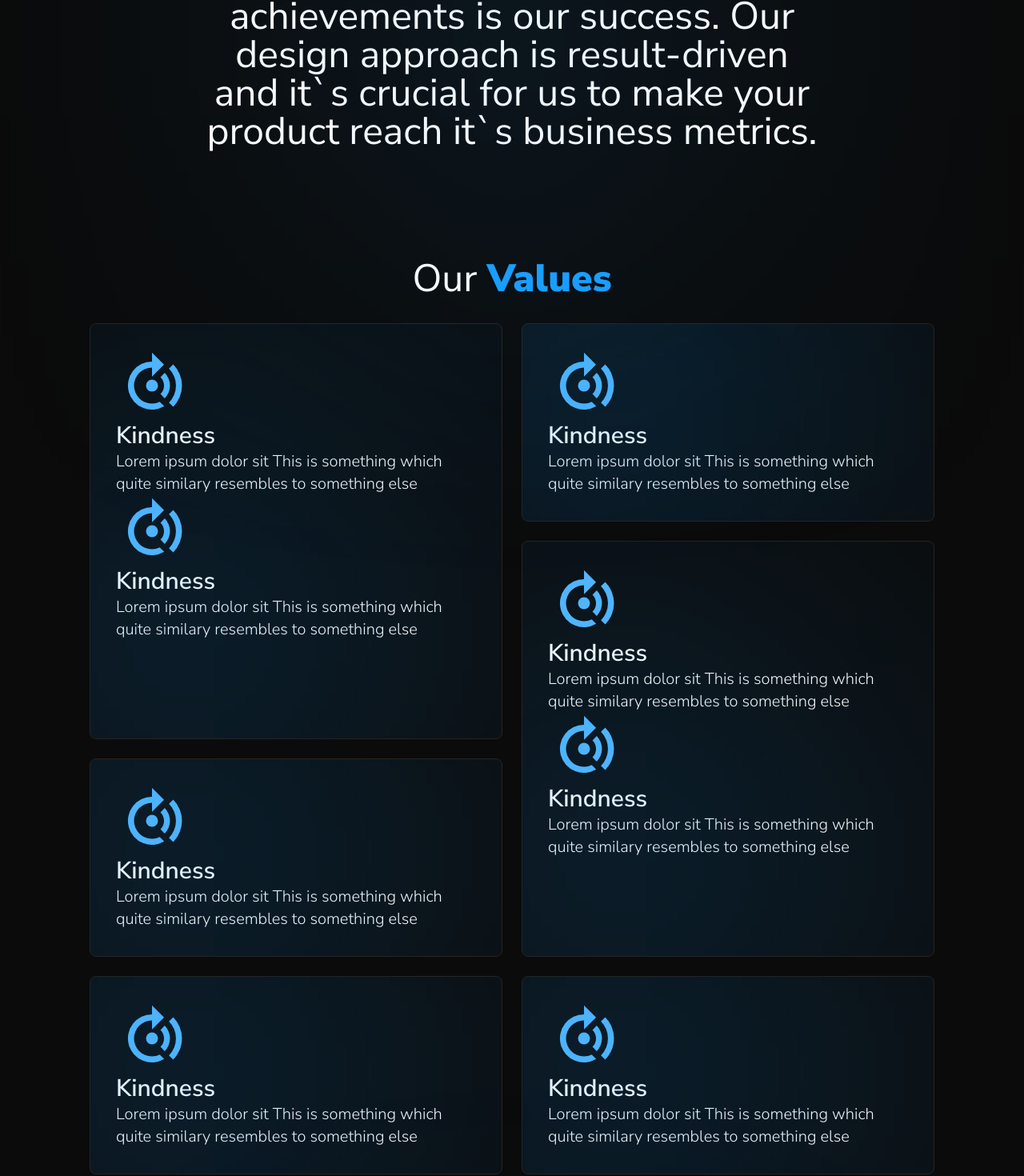
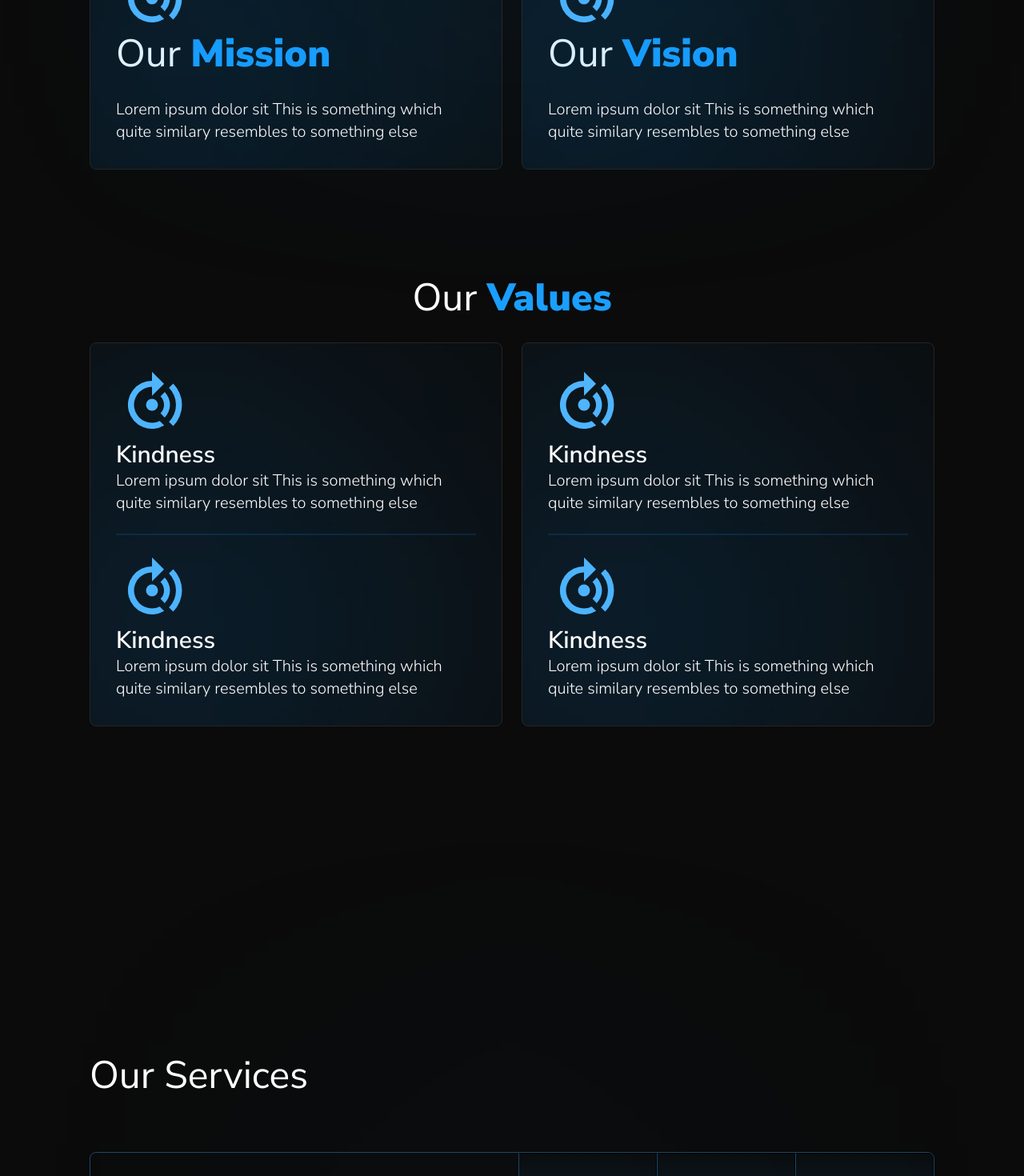
Before and after one commit to zrvnarmarin/BitLyte-Studios-Website, a Next.js app: page /about-us in a window 1280 px wide. Shown: the part 1740-3210 px from the top of the page at 80% size. Built offline with nearby package versions, Linux system fonts and the light colour scheme.

Commit message:
about us page further restyling

```diff
--- a/app/about-us/(about-us-sections)/AdvantagesSection.tsx
+++ b/app/about-us/(about-us-sections)/AdvantagesSection.tsx
@@ -13,18 +13,10 @@ export default function AboutUsSection() {
         </h2>
 
         <div className="grid grid-cols-2 grid-rows-3 gap-6 mb-12">
-          <div className="row-span-2 relative overflow-hidden flex-1 p-8 rounded-lg border-[0.5px] border-[#252525]">
+          <div className="row-span-2 relative overflow-hidden flex flex-col gap-6 justify-between flex-1 p-8 rounded-lg border-[0.5px] border-[#252525]">
             <div className="w-64 h-64 absolute left-0 bottom-0 bg-gradient-to-r from-[#1A9FFF] to-[#0086E6] z-10 blur-[230px]"></div>
 
-            <HighlySkilledProffesional />
-            <p className="text-[#ffffff] font-semibold text-2xl xs:text-3xl text-start z-20">
-              Kindness
-            </p>
-            <p className="text-start text-lg xs:text-xl font-light text-[#ffffff] z-20">
-              Lorem ipsum dolor sit This is something which quite similary
-              resembles to something else
-            </p>
-
+            <div className="flex flex-col">
               <HighlySkilledProffesional />
               <p className="text-[#ffffff] font-semibold text-2xl xs:text-3xl text-start z-20">
                 Kindness
@@ -35,31 +27,24 @@ export default function AboutUsSection() {
               </p>
             </div>
 
-          <div className="relative overflow-hidden flex-1 p-8 rounded-lg border-[0.5px] border-[#252525]">
-            <div className="w-64 h-64 absolute left-0 bottom-0 bg-gradient-to-r from-[#1A9FFF] to-[#0086E6] z-10 blur-[230px]"></div>
+            <span className="w-full h-0.5 border-[0.5px] border-[#0a2030]"></span>
+
+            <div className="flex flex-col">
               <HighlySkilledProffesional />
               <p className="text-[#ffffff] font-semibold text-2xl xs:text-3xl text-start z-20">
                 Kindness
               </p>
-
               <p className="text-start text-lg xs:text-xl font-light text-[#ffffff] z-20">
                 Lorem ipsum dolor sit This is something which quite similary
                 resembles to something else
               </p>
             </div>
+          </div>
 
-          <div className="row-span-2 relative overflow-hidden flex-1 p-8 rounded-lg border-[0.5px] border-[#252525]">
+          <div className="row-span-2 relative overflow-hidden flex flex-col gap-6 justify-between flex-1 p-8 rounded-lg border-[0.5px] border-[#252525]">
             <div className="w-64 h-64 absolute left-0 bottom-0 bg-gradient-to-r from-[#1A9FFF] to-[#0086E6] z-10 blur-[230px]"></div>
-            <HighlySkilledProffesional />
-            <p className="text-[#ffffff] font-semibold text-2xl xs:text-3xl text-start z-20">
-              Kindness
-            </p>
 
-            <p className="text-start text-lg xs:text-xl font-light text-[#ffffff] z-20">
-              Lorem ipsum dolor sit This is something which quite similary
-              resembles to something else
-            </p>
-
+            <div className="flex flex-col">
               <HighlySkilledProffesional />
               <p className="text-[#ffffff] font-semibold text-2xl xs:text-3xl text-start z-20">
                 Kindness
@@ -70,44 +55,20 @@ export default function AboutUsSection() {
               </p>
             </div>
 
-          <div className="relative overflow-hidden flex-1 p-8 rounded-lg border-[0.5px] border-[#252525]">
-            <div className="w-64 h-64 absolute left-0 bottom-0 bg-gradient-to-r from-[#1A9FFF] to-[#0086E6] z-10 blur-[230px]"></div>
+            <span className="w-full h-0.5 border-[0.5px] border-[#0a2030]"></span>
+
+            <div className="flex flex-col">
               <HighlySkilledProffesional />
               <p className="text-[#ffffff] font-semibold text-2xl xs:text-3xl text-start z-20">
                 Kindness
               </p>
-
               <p className="text-start text-lg xs:text-xl font-light text-[#ffffff] z-20">
                 Lorem ipsum dolor sit This is something which quite similary
                 resembles to something else
               </p>
             </div>
-
-          <div className="relative overflow-hidden flex-1 p-8 rounded-lg border-[0.5px] border-[#252525]">
-            <div className="w-64 h-64 absolute left-0 bottom-0 bg-gradient-to-r from-[#1A9FFF] to-[#0086E6] z-10 blur-[230px]"></div>
-            <HighlySkilledProffesional />
-            <p className="text-[#ffffff] font-semibold text-2xl xs:text-3xl text-start z-20">
-              Kindness
-            </p>
-
-            <p className="text-start text-lg xs:text-xl font-light text-[#ffffff] z-20">
-              Lorem ipsum dolor sit This is something which quite similary
-              resembles to something else
-            </p>
           </div>
 
-          <div className="relative overflow-hidden flex-1 p-8 rounded-lg border-[0.5px] border-[#252525]">
-            <div className="w-64 h-64 absolute left-0 bottom-0 bg-gradient-to-r from-[#1A9FFF] to-[#0086E6] z-10 blur-[230px]"></div>
-            <HighlySkilledProffesional />
-            <p className="text-[#ffffff] font-semibold text-2xl xs:text-3xl text-start z-20">
-              Kindness
-            </p>
-
-            <p className="text-start text-lg xs:text-xl font-light text-[#ffffff] z-20">
-              Lorem ipsum dolor sit This is something which quite similary
-              resembles to something else
-            </p>
-          </div>
         </div>
       </div>
     </SectionWrapper>
--- a/app/about-us/(about-us-sections)/MeetTheFoundersSection.tsx
+++ b/app/about-us/(about-us-sections)/MeetTheFoundersSection.tsx
@@ -9,6 +9,14 @@ import { HighlySkilledProffesional } from "@/app/(home-sections)/WhyUsSection";
 export default function MeetTheFoundersSection() {
   return (
     <SectionWrapper>
+        <h3 className="relative w-full text-3xl xs:text-4xl sm:text-5xl text-[#ffffff] font-medium text-center xs:font-normal z-40 py-4 sm:py-8 md:py-6 px-36">
+          We helped businesses increase sales by{" "}
+          <span className="custom-text">27%</span>. Your product`s achievements
+          is our success. Our design approach is result-driven and it`s crucial
+          for us to make your product reach it`s business metrics.
+          {/* Blur background */}
+          <div className="w-48 h-48 absolute top-1/2 left-1/2 transform -translate-x-1/2 -translate-y-1/2 bg-gradient-to-r from-[#1A9FFF] to-[#0086E6] z-10 blur-[230px] pointer-events-none"></div>
+        </h3>
       <div className="flex flex-col">
         {/* Mission and vision section*/}
         <div className="grid grid-cols-1 lg:grid-cols-2 gap-6 py-4 sm:py-8 md:py-6">
@@ -21,14 +29,6 @@ export default function MeetTheFoundersSection() {
           ))}
         </div>
 
-        <h3 className="relative w-full text-3xl xs:text-4xl sm:text-5xl text-[#ffffff] font-medium text-center xs:font-normal z-40 py-4 sm:py-8 md:py-6 px-36">
-          We helped businesses increase sales by{" "}
-          <span className="custom-text">27%</span>. Your product`s achievements
-          is our success. Our design approach is result-driven and it`s crucial
-          for us to make your product reach it`s business metrics.
-          {/* Blur background */}
-          <div className="w-48 h-48 absolute top-1/2 left-1/2 transform -translate-x-1/2 -translate-y-1/2 bg-gradient-to-r from-[#1A9FFF] to-[#0086E6] z-10 blur-[230px] pointer-events-none"></div>
-        </h3>
       </div>
     </SectionWrapper>
   );
@@ -42,15 +42,15 @@ export const ValueCard = ({
   description: string;
 }) => {
   return (
-    <div className="relative overflow-hidden flex flex-col items-center justify-center p-8 rounded-lg border-[0.5px] border-[#252525]">
-      {/* <div className="w-64 h-64 absolute left-0 bottom-0 bg-gradient-to-r from-[#1A9FFF] to-[#0086E6] z-10 blur-[230px]"></div> */}
-      <div className="w-full flex items-center justify-center">
+    <div className="relative overflow-hidden flex flex-col items-start justify-center p-8 rounded-lg border-[0.5px] border-[#252525]">
+      <div className="w-64 h-64 absolute left-0 bottom-0 bg-gradient-to-r from-[#1A9FFF] to-[#0086E6] z-10 blur-[230px]"></div>
+      <div className="w-full flex items-center justify-start">
         <HighlySkilledProffesional />
       </div>
       <h2 className="text-[#ffffff] text-3xl xs:text-4xl sm:text-5xl font-medium xs:font-normal mb-8">
         Our <span className="text-primary-blue font-black">{title}</span>
       </h2>
-      <p className="text-center text-lg xs:text-xl font-light text-[#ffffff] z-20">
+      <p className="text-start text-lg xs:text-xl font-light text-[#ffffff] z-20">
         Lorem ipsum dolor sit This is something which quite similary resembles
         to something else
       </p>
```
Lines whose indentation alone changed are shown as unchanged.
